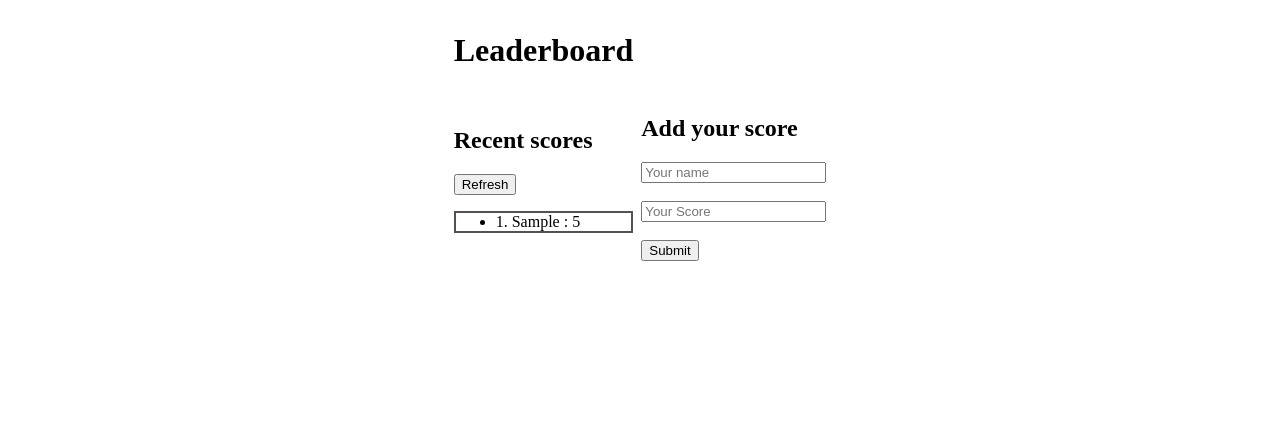
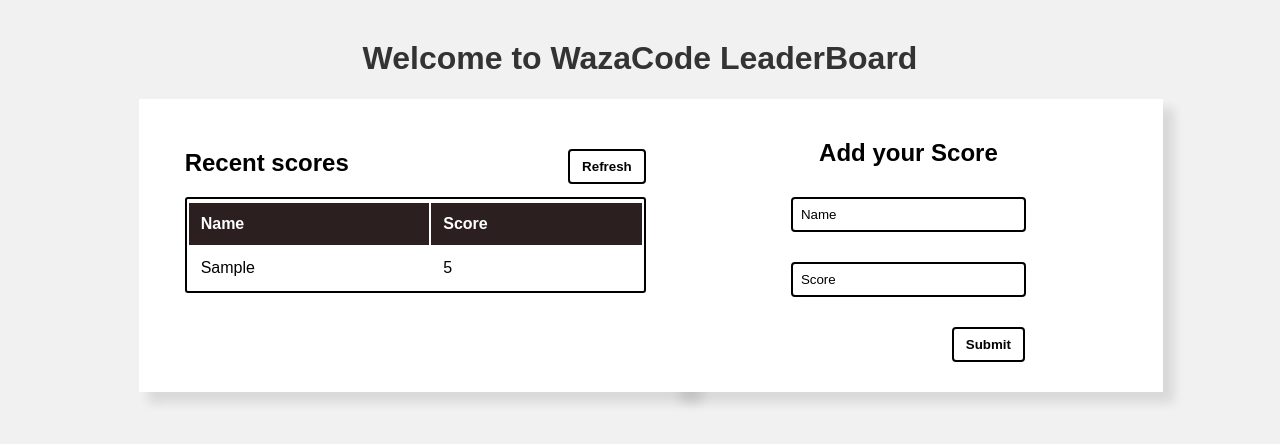
Before and after one commit to ishimwepati/Leaderboard, a website built with webpack: page src/index.html in a window 1280 px wide. Both pictures are taken after typing "Sample", "5" into the empty fields and a click on the button "Submit". Built offline with nearby package versions, Linux system fonts and the light colour scheme.

Commit message:
All files updated

```diff
--- a/package.json
+++ b/package.json
@@ -1,11 +1,15 @@
 {
   "devDependencies": {
+    "css-loader": "^6.8.1",
     "html-webpack-plugin": "^5.5.3",
+    "style-loader": "^3.3.3",
     "webpack": "^5.88.2",
     "webpack-cli": "^5.1.4",
     "webpack-dev-server": "^4.15.1"
   },
   "scripts": {
-    "start": "webpack-dev-server --open"
+    "start": "webpack-dev-server --open",
+    "build": "webpack"
   }
+
 }
--- /dev/null
+++ b/src/index.css
@@ -0,0 +1,142 @@
+body {
+    font-family: Arial, sans-serif;
+    background-color: #f1f1f1;
+    margin: 0;
+    padding: 0;
+  }
+
+  h1 {
+    color: #333;
+    text-align: center;
+    margin-top: 40px;
+  }
+
+  .big{
+    display: grid;
+    grid-template-rows: 1fr 1fr;
+    grid-gap: 10px;
+    padding: 1px;
+
+  }
+
+  .first{
+    background-color: #f1f1f1;
+    padding: 20px;
+    background-color: #fff;
+    box-shadow: 10px 10px 10px 1px rgba(0, 0, 0, 0.1);
+    margin-left: 20%;
+  }
+  .grid-item-col1{
+    grid-column: 1;
+  }
+  .grid-item-col2{
+    grid-column: 2;
+
+  }
+  .container {
+    display: block;
+    max-width: 90%;
+    margin: 0 auto;
+
+    background-color: #fff;
+    padding: 10px;
+    border-radius: 5px;
+
+  }
+
+  .container h2{
+    text-align: left;
+  }
+  .container button{
+    float: right;
+  }
+  .form-title hr {
+    width: 100px;
+    height: 2px;
+    background-color: #000;
+  }
+
+  .form-title h2 {
+    text-align: center;
+  }
+  .form-cover {
+    margin-right: 20%;
+    padding-left: 2px;
+  }
+  .form-group {
+    margin-bottom: 10px;
+    margin-top: 30px;
+    display: flex;
+    align-items: center;
+    justify-content: center;
+  }
+
+  .input-field {
+    width: 50%;
+    padding: 8px;
+    border: 2px solid #000;
+    border-radius: 4px;
+    box-sizing: border-box;
+  }
+
+  input::placeholder {
+    color: #000;
+  }
+
+  .button {
+    background-color: #fff;
+    color: #000;
+    padding: 8px 12px;
+    cursor: pointer;
+    font-weight: bold;
+    margin-left: 42%;
+    border-radius: 4px;
+    border: 2px solid #000;
+  }
+  .form-cover button{
+    margin-right: 8%;
+  }
+  .book-table {
+    width: 100%;
+    margin-top: 20px;
+    border: 2px solid #000;
+    border-radius: 3px;
+  }
+
+  .book-table th,
+  .book-table td {
+    padding: 12px;
+    text-align: left;
+  }
+
+  .book-table th {
+    background-color: #2b1f1f;
+    color: #fff;
+  }
+
+  .book-table tr:nth-child(even) {
+    background-color: #f2f2f2;
+  }
+
+  .book-table tr:hover {
+    background-color: #ddc1c1;
+  }
+
+
+  .container.active {
+    display: block;
+  }
+
+  .form-cover {
+    display: block;
+    background-color: #fff;
+    margin-left: -30px;
+  }
+
+  .form-cover.active {
+    display: block;
+  }
+
+  .list-nav {
+    padding-right: 3px;
+  }
--- a/src/index.html
+++ b/src/index.html
@@ -1,41 +1,49 @@
 <!DOCTYPE html>
 <html lang="en">
 <head>
-  <meta charset="UTF-8">
-  <meta name="viewport" content="width=device-width, initial-scale=1.0">
-  <title>Leaderboard App</title>
+    <meta charset="UTF-8">
+    <meta name="viewport" content="width=device-width, initial-scale=1.0">
+    <title>Awesome Books with ES6</title>
+    <link rel="stylesheet" href="index.css">
 </head>
 <body>
-  <table align="center">
-    <tr>
-      <td><h1>Leaderboard</h1></td>
-    </tr>
-    <tr>
-      <td>
-        <div class="leaderboard">
-          <h2>Recent scores</h2>
-          <button id="refreshButton">Refresh</button>
-          <ul id="leaderboardList" style="border: 2px solid rgb(85, 81, 81);">
-            <!-- My Record will be displayed here -->
-          </ul>
-        </div>
-      </td>
-      <td>
 
-      </td>
-      <td>
-        <div class="form">
-          <h2>Add your score</h2>
-          <form id="scoreForm">
-            <input type="text" id="name" required placeholder="Your name"><br><br>
-            <input type="number" id="score" required placeholder="Your Score"><br><br>
-            <button type="submit">Submit</button>
-          </form>
-        </div>
-      </td>
-    </tr>
-  </table>
+  <h1>Welcome to WazaCode LeaderBoard</h1>
+    <main class="big">
+        <section class="first grid-item-col1" >
+            <div class="container">
+                <table id="bookTable" class="book-table">
+                    <thead>
+                        <tr>
+                          <h2>Recent scores
+                          <button id="refreshButton" class="button">Refresh</button>
+                          </h2>
+                        </tr>
+                        <tr>
+                            <th>Name</th>
+                            <th>Score</th>
+                        </tr>
+                    </thead>
+                    <tbody id="bookTableBody"></tbody>
+                  </table>
+            </div>
+        </section>
+        <section class="first form-cover grid-item-col2">
+            <div class="form-title">
+                <h2>Add your Score</h2>
+            </div>
+            <div class="form-group">
+                <input type="text" id="titleInput" class="input-field" placeholder="Name" required/>
+            </div>
+            <div class="form-group">
+                <input type="number" id="authorInput" class="input-field" placeholder="Score" required/>
+            </div>
+            <div class="form-group">
+                <button id="addButton" class="button">Submit</button>
+            </div>
+        </section>
+    </main>
 
-  <script src="../dist/bundle.js"></script>
+    <script src="index.js" type="module" crossorigin="use-credentials"></script>
 </body>
 </html>
--- a/src/index.js
+++ b/src/index.js
@@ -1,14 +1,62 @@
-// index.js
 
-import { displayLeaderboard, refreshLeaderboard, addScore } from './modules/leaderboard';
-import { handleFormSubmit } from './modules/form';
+import './index.css';
 
-const init = () => {
-  displayLeaderboard();
-  document.getElementById('refreshButton').addEventListener('click', refreshLeaderboard);
+import Book from './modules/form';
 
-  const scoreForm = document.getElementById('scoreForm');
-  scoreForm.addEventListener('submit', handleFormSubmit);
-};
+const bookTableBody = document.getElementById('bookTableBody');
+const addButton = document.getElementById('addButton');
+const titleInput = document.getElementById('titleInput');
+const authorInput = document.getElementById('authorInput');
 
-init();
+const books = [];
+
+function renderBooks() {
+  bookTableBody.innerHTML = '';
+
+  for (const book of books) {
+    const row = document.createElement('tr');
+    const titleCell = document.createElement('td');
+    titleCell.textContent = book.title;
+    row.appendChild(titleCell);
+
+    const authorCell = document.createElement('td');
+    authorCell.textContent = book.author;
+    row.appendChild(authorCell);
+
+    // Only add the REMOVE button if there are books in the list
+
+    bookTableBody.appendChild(row);
+  }
+}
+
+
+function addBook() {
+  const title = titleInput.value.trim();
+  const author = authorInput.value.trim();
+
+  if (title === '' || author === '') {
+    alert('Please enter both name and score.');
+    return;
+  }
+
+  const newBook = new Book(title, author);
+  books.push(newBook);
+  renderBooks();
+
+  titleInput.value = '';
+  authorInput.value = '';
+}
+
+function removeBook(event) {
+  if (event.target.tagName === 'BUTTON') {
+    const titleToRemove = event.target.getAttribute('data-title');
+    const index = books.findIndex((book) => book.title === titleToRemove);
+    if (index !== -1) {
+      books.splice(index, 1);
+      renderBooks();
+    }
+  }
+}
+
+addButton.addEventListener('click', addBook);
+bookTableBody.addEventListener('click', removeBook);
--- a/src/modules/form.js
+++ b/src/modules/form.js
@@ -1,10 +1,7 @@
-import { addScore } from './leaderboard'; // Import the addScore function from leaderboard.js
-
-export function handleFormSubmit(event) {
-  event.preventDefault();
-  const nameInput = document.getElementById('name');
-  const scoreInput = document.getElementById('score');
-  addScore(nameInput.value, parseInt(scoreInput.value));
-  nameInput.value = '';
-  scoreInput.value = '';
+class Book {
+  constructor(title, author) {
+    this.title = title;
+    this.author = author;
+  }
 }
+export default Book;
--- a/src/modules/leaderboard.js
+++ b/src/modules/leaderboard.js
@@ -1,45 +1,69 @@
-let leaderboardData = [];
+import Book from './form.js';
 
+class ManageBookDetails {
+  constructor() {
+    this.books = [];
+  }
 
-export const displayLeaderboard = () => {
-  const leaderboardList = document.getElementById('leaderboardList');
-  leaderboardList.innerHTML = '';
+  displayBooks = () => {
+    const bookTableBody = document.getElementById('bookTableBody');
+    bookTableBody.innerHTML = '';
 
-  leaderboardData.forEach((entry, index) => {
-    const listItem = document.createElement('li');
-    listItem.textContent = `${index + 1}. ${entry.name} : ${entry.score}`;
-    leaderboardList.appendChild(listItem);
+    this.books.forEach((book, index) => {
+      const row = document.createElement('tr');
+
+      const titleCell = document.createElement('td');
+      titleCell.textContent = book.title;
+      row.appendChild(titleCell);
+
+      const authorCell = document.createElement('td');
+      authorCell.textContent = book.author;
+      row.appendChild(authorCell);
+
+      // Only add the REMOVE button if there are books in the list
+
+      bookTableBody.appendChild(row);
     });
   };
 
-export const addScore = (name, score) => {
-  leaderboardData.push({ name, score });
-  displayLeaderboard();
-  saveLeaderboardData();
+
+    Bookadded = () => {
+      const title = document.getElementById('titleInput').value;
+      const author = document.getElementById('authorInput').value;
+
+      const book = new Book(title, author);
+      this.books.push(book);
+
+      this.displayBooks();
+
+      document.getElementById('titleInput').value = '';
+      document.getElementById('authorInput').value = '';
+
+      localStorage.setItem('books', JSON.stringify(this.books));
     };
 
-export const refreshLeaderboard = () => {
-  setTimeout(() => {
-    leaderboardData.push({ name: 'New Player', score: 400 });
-    displayLeaderboard();
-    saveLeaderboardData();
-  }, 1000);
+    removeBook = (index) => {
+      this.books.splice(index, 1);
+      this.displayBooks();
+      localStorage.setItem('books', JSON.stringify(this.books));
     };
 
-const saveLeaderboardData = () => {
-  localStorage.setItem('leaderboardData', JSON.stringify(leaderboardData));
+    loadBooks = () => {
+      const storedBooks = localStorage.getItem('books');
+      if (storedBooks) {
+        this.books = JSON.parse(storedBooks);
+        this.displayBooks();
+      }
+    };
+}
+
+const bookManager = new ManageBookDetails();
+
+window.onload = () => {
+  bookManager.loadBooks();
 };
 
-export const loadLeaderboardData = () => {
-  const data = localStorage.getItem('leaderboardData');
-  if (data) {
-    try {
-      leaderboardData = JSON.parse(data);
-    } catch (error) {
-      console.error('Error parsing leaderboard data:', error);
-      leaderboardData = [];
-    }
-  }
-};
-
-loadLeaderboardData();
+const addButton = document.getElementById('addButton');
+addButton.addEventListener('click', () => {
+  bookManager.Bookadded();
+});
--- a/webpack.config.js
+++ b/webpack.config.js
@@ -5,7 +5,7 @@
   entry: './src/index.js',
   plugins: [
     new HtmlWebpackPlugin({
-      title: 'Output Management',
+      title: 'Leaderboard App',
       template: './src/index.html', // Path to your index.html file
     }),
   ],
@@ -15,4 +15,12 @@
     clean: true,
   },
   mode: 'development',
+  module: {
+    rules: [
+      {
+        test: /\.css$/,
+        use: ['style-loader', 'css-loader'],
+      },
+    ],
+  },
 };
```
Also changed, not shown: src/modules/storage.js (deleted, +0 -11 lines), dist/bundle.js, dist/index.html, 1 other file. Lines whose indentation alone changed are shown as unchanged.
